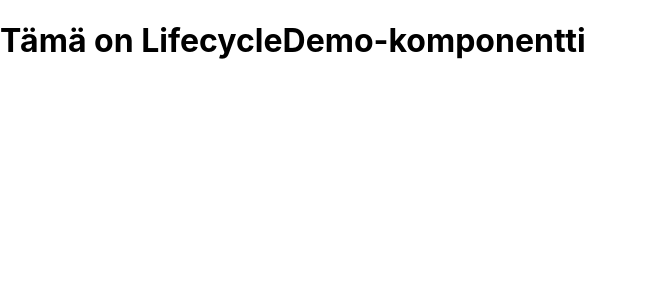
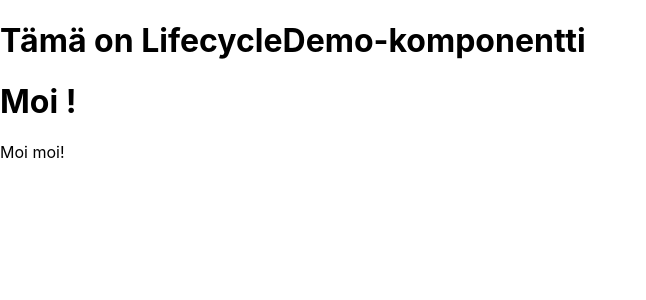
Before and after one commit to jani-jarvinen-itt/VismaAcademy2020, a React (Create React App) app in the folder React/my-app/: page / in a window 1280 px wide. Shown: the top 300 px of the page, without its empty margins (0-646 px from the left). Built offline with nearby package versions, Linux system fonts and the light colour scheme; no server answers.

Commit message:
Lisätty esimerkki JSX-syntaksista ja fragmentista.

```diff
--- a/React/my-app/src/Hello2.js
+++ b/React/my-app/src/Hello2.js
@@ -2,7 +2,11 @@ import React from 'react';
 
 class Hello2 extends React.Component {
     render() {
-        return <h1>Moi {this.props.name}!</h1>;
+        return (
+        <>
+            <h1>Moi {this.props.name}!</h1>
+            <p>Moi moi!</p>
+        </>);
     }
 }
 
--- a/React/my-app/src/index.js
+++ b/React/my-app/src/index.js
@@ -3,10 +3,12 @@ import ReactDOM from 'react-dom';
 import './index.css';
 import * as serviceWorker from './serviceWorker';
 import LifecycleDemo from './LifecycleDemo';
+import Hello2 from './Hello2';
 
 ReactDOM.render(
   <React.StrictMode>
     <LifecycleDemo />
+    <Hello2 />
   </React.StrictMode>,
   document.getElementById('root')
 );
```
